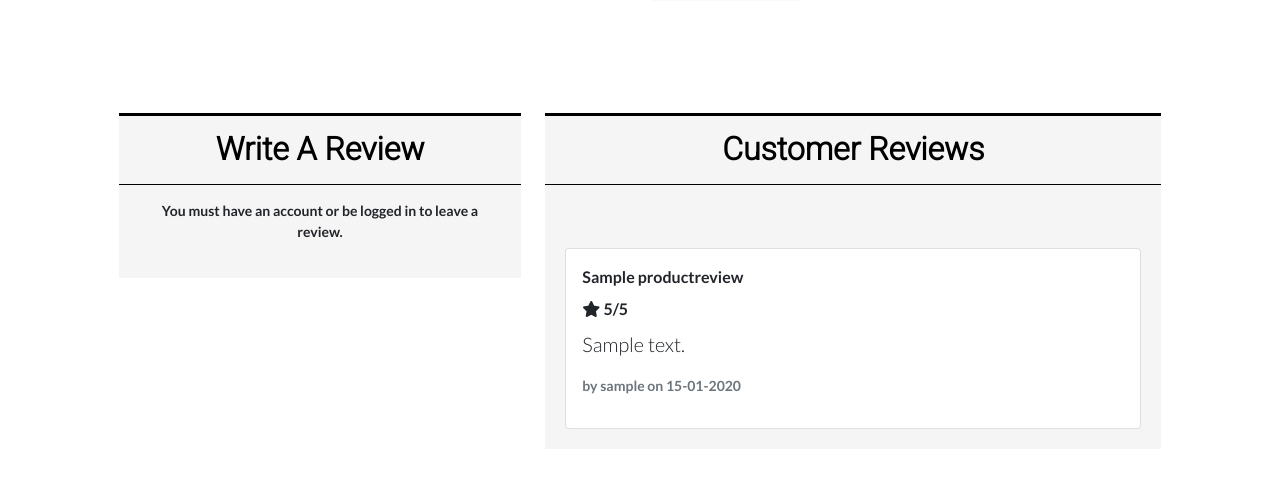
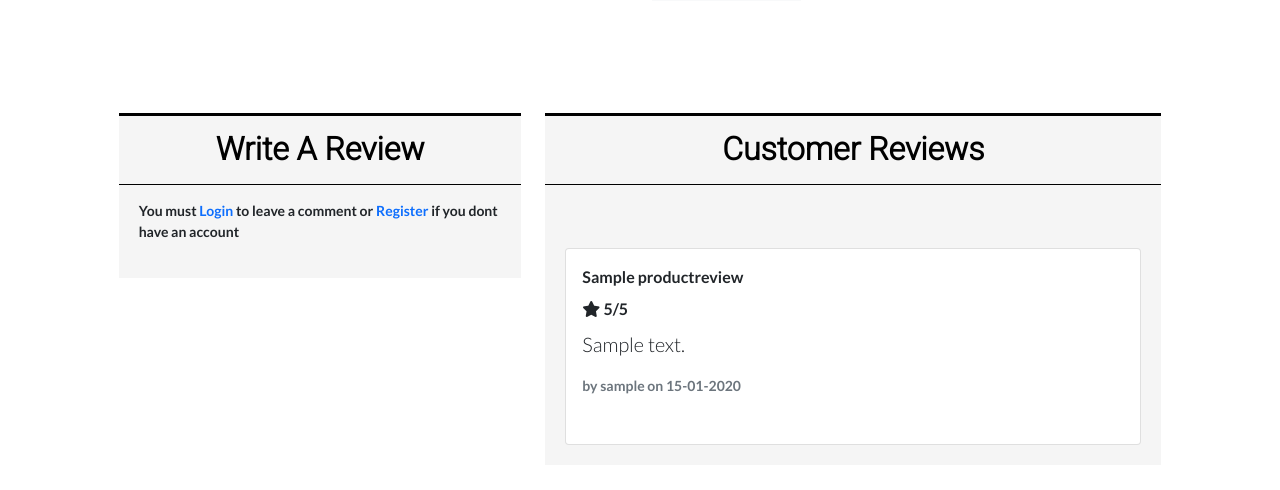
Before and after one commit to dhowai/portfolio-5-electric-axles, a Django app: a page that uses products/templates/products/product_detail.html in a window 1280 px wide. Shown: the part 682-1172 px from the top of the page. Before the commit the page ends 1111 px from the top, so only its background shows below. Run offline with Django 3.2, Linux system fonts and the light colour scheme; tables that the repository leaves empty hold one stand-in row (values such as "Sample post"); grey boxes marked "Sample" are stand-in pictures; some libraries are stand-ins or nearby versions.

Commit message:
Add edit/delete review functionality

```diff
--- a/products/templates/products/product_detail.html
+++ b/products/templates/products/product_detail.html
@@ -104,12 +104,26 @@
         </div>
         <div class="row">
             <div class="col-6 col-md-5 col-lg-4 offset-lg-1 mt-3">
-                <div class="ibox">
+                <div id="reviews" class="ibox">
+                    {% if request.user.is_authenticated %}
+                        {% if edit %}
+                        <div class="ibox-title">
+                            <h2 class="text-black text-center fw-bold">Edit A Review</h2>
+                        </div>
+                        <div class="ibox-content">
+                            <form method="POST" class="align-items-center" action="{% url 'edit_review' review.id %}#reviews">
+                                {% csrf_token %}
+                                {{ form | crispy }}
+                                <div class="d-flex justify-content-end">
+                                    <button class="fw-bold btn btn-outline-dark rounded-0 text-uppercase mt-2" type="submit">Update Review</button>
+                                </div>
+                            </form>
+                        </div>
+                        {% else %}
                             <div class="ibox-title">
                                 <h2 class="text-black text-center fw-bold">Write A Review</h2>
                             </div>
                             <div class="ibox-content">
-                        {% if request.user.is_authenticated %}
                                 <form method="POST" class="align-items-center" action="{% url 'add_review' product.slug %}">
                                     {% csrf_token %}
                                     {{ form | crispy }}
@@ -117,12 +131,16 @@
                                         <button class="fw-bold btn btn-outline-dark rounded-0 text-uppercase mt-2" type="submit">Submit</button>
                                     </div>
                                 </form>
-                        {% else %}
-                        <div class="text-center">
-                            <p class="small"> You must have an account or be logged in to leave a review.</p>
                             </div>
                         {% endif %}
+                    {% else %}
+                        <div class="ibox-title">
+                            <h2 class="text-black text-center fw-bold">Write A Review</h2>
                         </div>
+                        <div class="ibox-content">
+                            <p class="small"> You must <a href="{% url 'account_login' %}">Login</a> to leave a comment or <a href="{% url 'account_signup' %}">Register</a> if you dont have an account</p>
+                        </div>
+                    {% endif %}
                 </div>
             </div>
             <div class="col-6 col-md-5 col-lg-6 mt-3">
@@ -138,6 +156,16 @@
                                     <p class="card-title"><i class="ml-5 fas fa-star"></i> {{ review.rating }}/5</p>
                                     <p class="card-text lead">{{ review.body }}</p>
                                     <p class="small text-muted"> by {{ review.user }} on {{ review.date_added|date:"d-m-Y"}}</p>
+                                </div>
+                                <div class="col-12 px-2 py-2">
+                                    {% if review.user == request.user or request.user.is_superuser %}
+                                        <a class="fw-bold btn btn-outline-primary rounded-0 text-uppercase" href="{% url 'edit_review' review.id %}#reviews">
+                                            Edit
+                                        </a>
+                                        <a class="fw-bold btn btn-outline-danger rounded-0 text-uppercase" href="{% url 'delete_review' review.id %}#reviews">
+                                            Delete
+                                        </a>
+                                    {% endif %}
                                 </div>
                             </div>
                         {% empty %}
--- a/products/urls.py
+++ b/products/urls.py
@@ -7,5 +7,7 @@ urlpatterns = [
     path('edit/<slug:slug>/', views.edit_product, name="edit_product"),
     path('delete/<slug:slug>/', views.delete_product, name="delete_product"),
     path('<slug:slug>/', views.product_detail, name="product_detail"),
-    path('add_review/<slug:slug>/', views.add_review, name='add_review')
+    path('add_review/<slug:slug>/', views.add_review, name='add_review'),
+    path('edit_review/<int:review_id>/', views.edit_review, name='edit_review'),
+    path('delete_review/<int:review_id>/', views.delete_review, name='delete_review')
 ]
--- a/products/views.py
+++ b/products/views.py
@@ -3,7 +3,7 @@ from django.contrib import messages
 from django.contrib.auth.decorators import login_required
 from django.db.models import Q
 from django.db.models.functions import Lower
-from .models import Product, Category
+from .models import Product, Category, ProductReview
 from .forms import ProductForm, ReviewForm
 
 
@@ -151,9 +151,44 @@ def add_review(request, slug):
                 review.product = product
                 review.user = request.user
                 review.save()
-                messages.success(request, 'Your review was successfully posted')
+                messages.success(request, f'Your Review Called {review.title} has been Posted Successfully')
                 return redirect(reverse('product_detail', args=[product.slug]))
             else:
                 messages.error(request, 'Failed to post Review, please try again later')
 
     return render(request, {'form': form})
+
+
+@login_required
+def edit_review(request, review_id):
+    """
+    A view for the user to edit a review for a product
+    """
+    review = get_object_or_404(ProductReview, pk=review_id)
+    product = review.product
+
+    if request.method == 'POST':
+        form = ReviewForm(request.POST, instance=review)
+        if form.is_valid():
+            form.save()
+            messages.info(request, f'Your Review Called {review.title} has been updated Successfully')
+            return redirect(reverse('product_detail', args=[product.slug]))
+        else:
+            messages.error(request, 'Review edit failed, please try again later')
+    else:
+        form = ReviewForm(instance=review)
+
+    messages.info(request, f'You are Editing Your Review Called {review.title}')
+    template = 'products/product_detail.html'
+
+    return render(request, template, {'form': form, 'review': review, 'product': product, 'edit': True})
+
+
+@login_required
+def delete_review(request, review_id):
+    """Delete"""
+    review = get_object_or_404(ProductReview, pk=review_id)
+    product = review.product
+    review.delete()
+    messages.success(request, f'Your Review Called {review.title} has been deleted Successfully')
+    return redirect(reverse('product_detail', args=[product.slug]))
```
Lines whose indentation alone changed are shown as unchanged.
